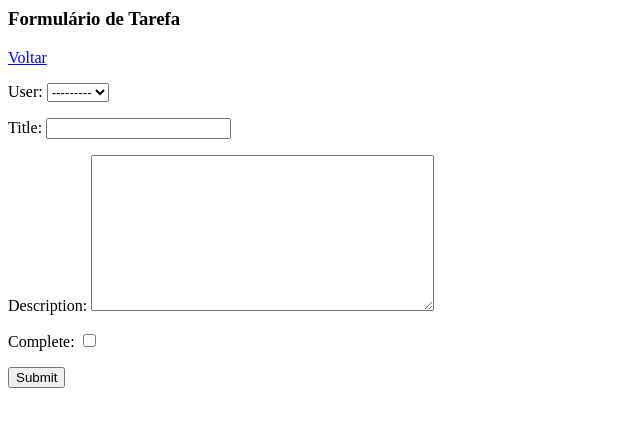
After one commit to ErivanDev/ToDoApp, a Django app: page /task-create in a window 1280 px wide. The commit adds this page. Shown: the top 427 px of the page, without its empty margins (0-640 px from the left). Run offline with Django 4.2, Linux system fonts and the light colour scheme; data comes from the database, SQL or seed files in the repository; both versions use the stored data as it was after the commit.

Commit message:
created form view

```diff
--- /dev/null
+++ b/base/templates/base/task_form.html
@@ -0,0 +1,8 @@
+<h3>Formulário de Tarefa</h3>
+<a href="{% url 'tasks' %}">Voltar</a>
+
+<form method="POST" action="">
+    {%csrf_token%}
+    {{form.as_p}}
+    <input type="submit" name="Enviar">
+</form>
--- a/base/templates/base/task_list.html
+++ b/base/templates/base/task_list.html
@@ -1,4 +1,5 @@
 <h1>Minha lista de fazeres</h1>
+<a href="{% url 'task-create' %}">Adicionar Tarefa</a>
 
 <table>
     <tr>
--- a/base/urls.py
+++ b/base/urls.py
@@ -1,9 +1,10 @@
 from unicodedata import name
 from django.urls import path
 
-from .views import TaskList, TaskDetail
+from .views import TaskList, TaskDetail, TaskCreate
 
 urlpatterns = [
     path('', TaskList.as_view(), name='tasks'),
     path('task/<int:pk>/', TaskDetail.as_view(), name='task'),
+    path('task-create', TaskCreate.as_view(), name='task-create'),
 ]
--- a/base/views.py
+++ b/base/views.py
@@ -2,6 +2,8 @@ from django.shortcuts import render
 from django.http import HttpResponse
 from django.views.generic.list import ListView
 from django.views.generic.detail import DetailView
+from django.views.generic.edit import CreateView
+from django.urls import reverse_lazy
 
 from .models import Task
 
@@ -15,3 +17,8 @@ class TaskDetail(DetailView):
     model = Task
     context_object_name = 'task'
     template_name = 'base/task.html'
+
+class TaskCreate(CreateView):
+    model = Task
+    fields = '__all__'
+    success_url = reverse_lazy('tasks')
```
Also changed, not shown: db.sqlite3.
